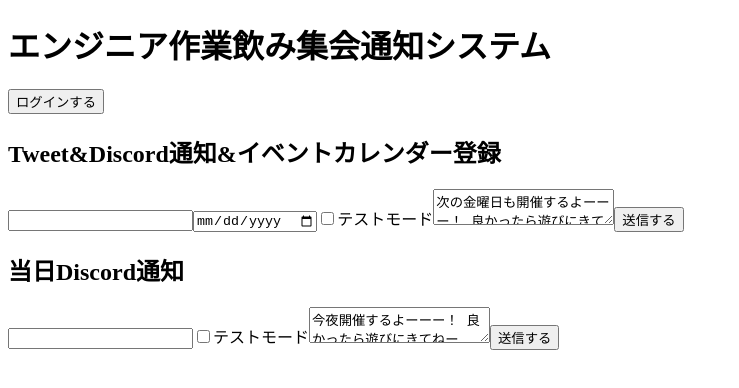
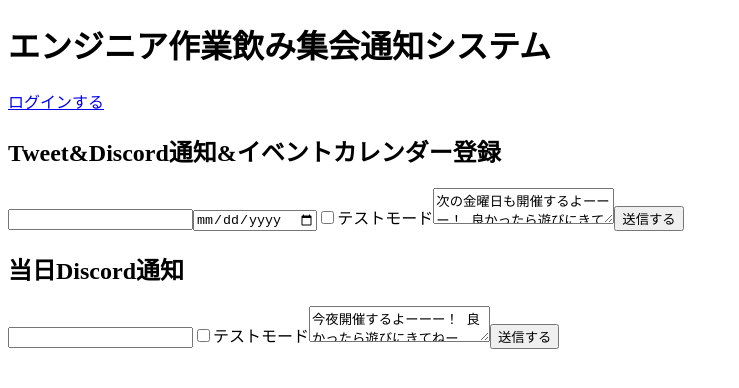
Before and after one commit to yuya-0928/eventAnnounceBot, a React (Vite) app in the folder frontend/: page / in a window 1280 px wide. Shown: the top 388 px of the page, without its empty margins (0-739 px from the left). Built offline with nearby package versions, Linux system fonts and the light colour scheme.

Commit message:
ログインボタンのURLを変更する

```diff
--- a/frontend/src/App.tsx
+++ b/frontend/src/App.tsx
@@ -2,9 +2,7 @@ function App() {
   return (
     <>
       <h1>エンジニア作業飲み集会通知システム</h1>
-      <form method="GET" action="/login">
-        <input type="submit" value="ログインする" />
-      </form>
+      <a href="http://localhost:3001/login">ログインする</a>
       <h2>Tweet&Discord通知&イベントカレンダー登録</h2>
       <form id="message_form" method="POST" action="/post_announcement">
         <input type="number" name="numberOfSessions" />
```
Also changed, not shown: 1 other file (tests, documents, lock files or other folders).
